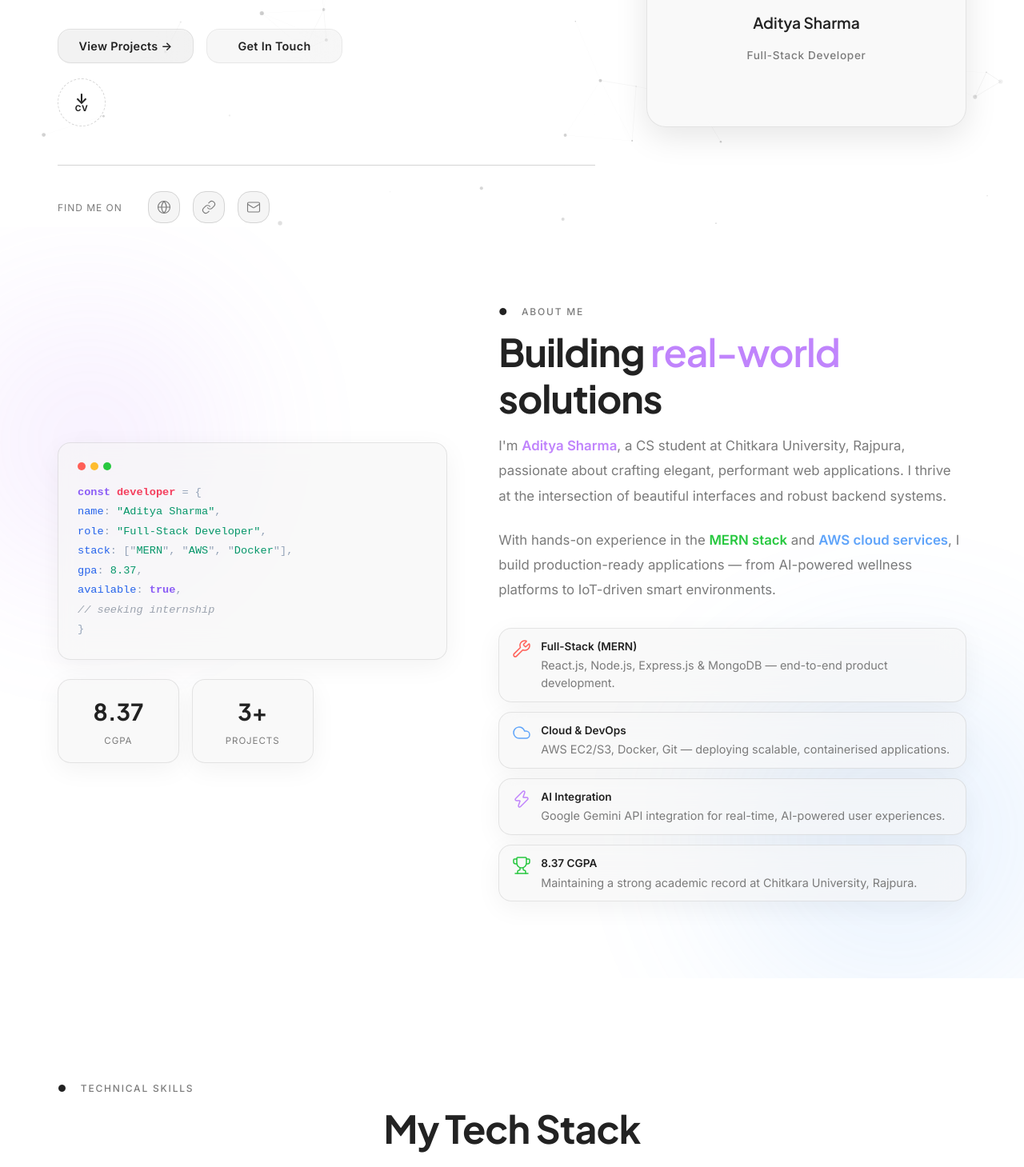
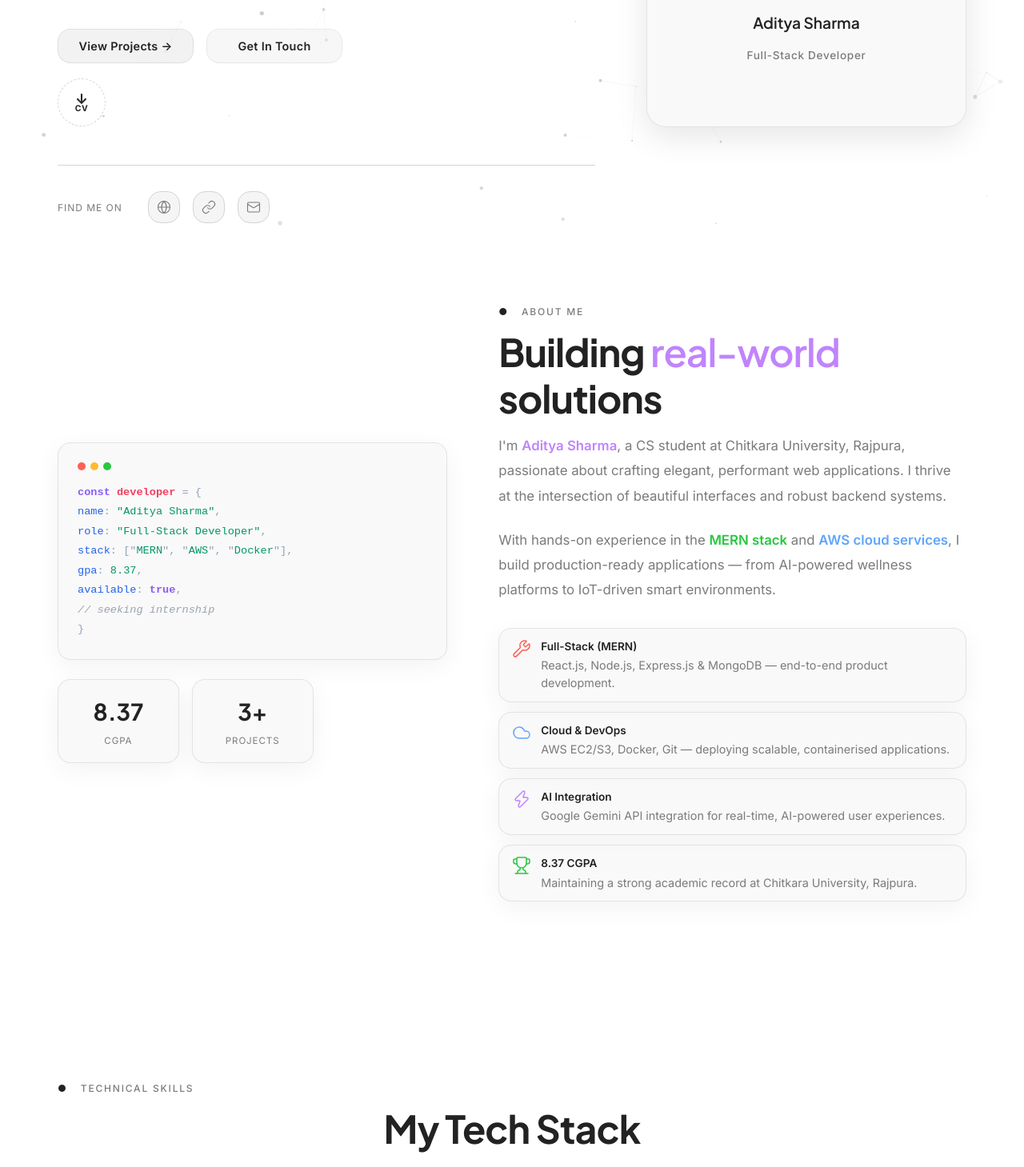
Before and after one commit to fearsomecity/port_adi, a React (Vite) app: page / in a window 1280 px wide. Shown: the part 516-1975 px from the top of the page at 80% size. Built offline with nearby package versions, Linux system fonts and the light colour scheme.

Commit message:
Remove background blur gradient blobs and apply card-only parallax vertical scroll effect

```diff
--- a/src/components/About.jsx
+++ b/src/components/About.jsx
@@ -32,22 +32,18 @@ const highlights = [
 
 export default function About() {
   const { scrollY } = useScroll();
-  const yBlob1 = useTransform(scrollY, [0, 1500], [0, -120]);
-  const yBlob2 = useTransform(scrollY, [0, 1500], [0, 100]);
+  const yCard = useTransform(scrollY, [100, 1200], [0, 45]);
 
   return (
     <section className="about-section" id="about">
-      {/* Background blobs for parallax */}
-      <motion.div style={{ y: yBlob1 }} className="about-parallax-blob blob-purple" />
-      <motion.div style={{ y: yBlob2 }} className="about-parallax-blob blob-blue" />
-
       <div className="container">
         <div className="about-grid">
           {/* Left: Code Block */}
           <motion.div
+            style={{ y: yCard }}
             className="about-visual"
-            initial={{ opacity: 0, y: 40 }}
-            whileInView={{ opacity: 1, y: 0 }}
+            initial={{ opacity: 0 }}
+            whileInView={{ opacity: 1 }}
             viewport={{ once: true, amount: 0.1 }}
             transition={{ duration: 0.7, ease: [0.4, 0, 0.2, 1] }}
           >
--- a/src/styles/About.css
+++ b/src/styles/About.css
@@ -2,36 +2,6 @@
   background: var(--bg-primary);
   position: relative;
   overflow: hidden;
-}
-
-.about-parallax-blob {
-  position: absolute;
-  pointer-events: none;
-  z-index: 0;
-  filter: blur(100px);
-  border-radius: 50%;
-  opacity: 0.12;
-  will-change: transform;
-}
-
-.blob-purple {
-  width: 350px;
-  height: 350px;
-  background: var(--clr-purple);
-  top: 10%;
-  left: -5%;
-}
-
-.blob-blue {
-  width: 450px;
-  height: 450px;
-  background: var(--clr-blue);
-  bottom: -5%;
-  right: -5%;
-}
-
-[data-theme="dark"] .about-parallax-blob {
-  opacity: 0.07;
 }
 
 .about-grid {
```
